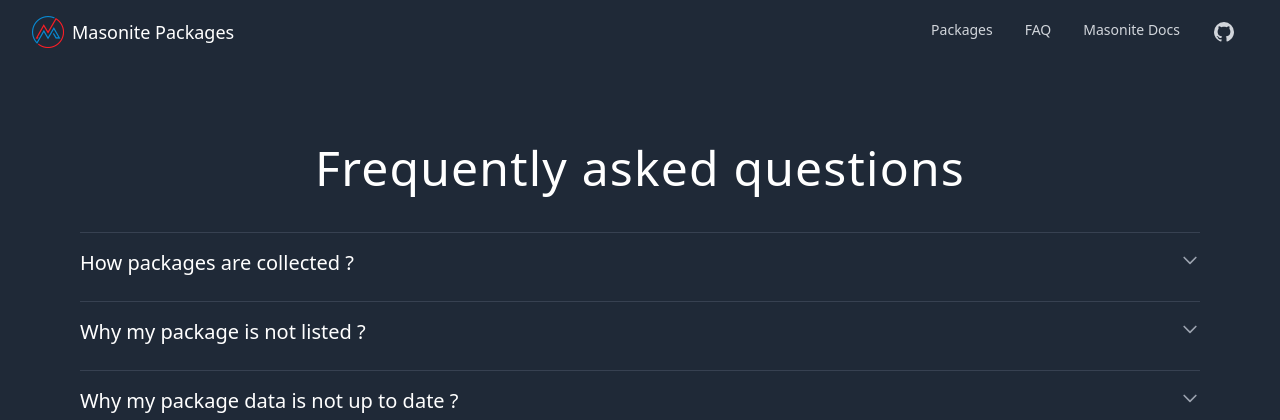
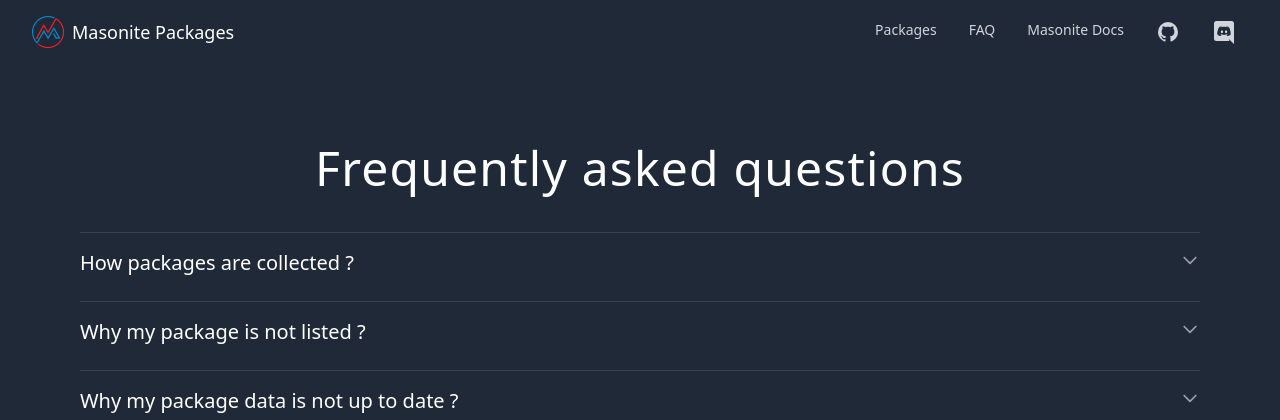
Before and after one commit to MasoniteFramework/masonite-packages, a Python web app: template templates/faq.html in a window 1280 px wide. Shown: the top 420 px of the page. Run offline with Jinja, Linux system fonts and the light colour scheme; the template is opened without the code that fills it, so the values that code supplies are empty; style sheets or scripts are compiled from the project's sources.

Commit message:
add discord link in navbar

```diff
--- a/templates/base.html
+++ b/templates/base.html
@@ -37,6 +37,13 @@
                     d="M12 2A10 10 0 0 0 2 12c0 4.42 2.87 8.17 6.84 9.5.5.08.66-.23.66-.5v-1.69c-2.77.6-3.36-1.34-3.36-1.34-.46-1.16-1.11-1.47-1.11-1.47-.91-.62.07-.6.07-.6 1 .07 1.53 1.03 1.53 1.03.87 1.52 2.34 1.07 2.91.83.09-.65.35-1.09.63-1.34-2.22-.25-4.55-1.11-4.55-4.92 0-1.11.38-2 1.03-2.71-.1-.25-.45-1.29.1-2.64 0 0 .84-.27 2.75 1.02.79-.22 1.65-.33 2.5-.33.85 0 1.71.11 2.5.33 1.91-1.29 2.75-1.02 2.75-1.02.55 1.35.2 2.39.1 2.64.65.71 1.03 1.6 1.03 2.71 0 3.82-2.34 4.66-4.57 4.91.36.31.69.92.69 1.85V21c0 .27.16.59.67.5C19.14 20.16 22 16.42 22 12A10 10 0 0 0 12 2Z" />
                 </svg>
               </a>
+              <a href="https://discord.gg/TwKeFahmPZ" target="_blank" class="nav-link">
+                <svg style="width:24px;height:24px" viewBox="0 0 24 24">
+                  <path fill="currentColor"
+                    d="m22 24-5.25-5 .63 2H4.5A2.5 2.5 0 0 1 2 18.5v-15A2.5 2.5 0 0 1 4.5 1h15A2.5 2.5 0 0 1 22 3.5V24M12 6.8c-2.68 0-4.56 1.15-4.56 1.15 1.03-.92 2.83-1.45 2.83-1.45l-.17-.17c-1.69.03-3.22 1.2-3.22 1.2-1.72 3.59-1.61 6.69-1.61 6.69 1.4 1.81 3.48 1.68 3.48 1.68l.71-.9c-1.25-.27-2.04-1.38-2.04-1.38S9.3 14.9 12 14.9s4.58-1.28 4.58-1.28-.79 1.11-2.04 1.38l.71.9s2.08.13 3.48-1.68c0 0 .11-3.1-1.61-6.69 0 0-1.53-1.17-3.22-1.2l-.17.17s1.8.53 2.83 1.45c0 0-1.88-1.15-4.56-1.15m-2.07 3.79c.65 0 1.18.57 1.17 1.27 0 .69-.52 1.27-1.17 1.27-.64 0-1.16-.58-1.16-1.27 0-.7.51-1.27 1.16-1.27m4.17 0c.65 0 1.17.57 1.17 1.27 0 .69-.52 1.27-1.17 1.27-.64 0-1.16-.58-1.16-1.27 0-.7.51-1.27 1.16-1.27Z" />
+                </svg>
+              </a>
+
             </div>
           </div>
           <div class="flex lg:hidden">
```
